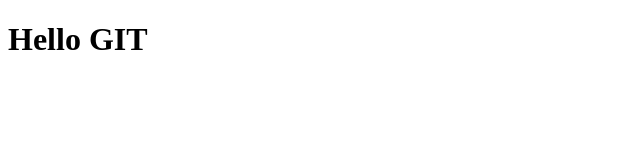
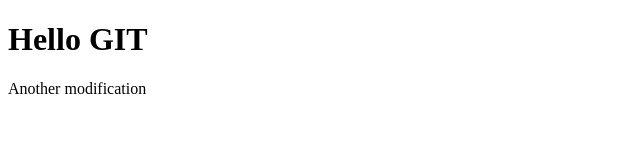
Before and after one commit to BovizLaci/git-for-practice, a plain HTML site: page index.html in a window 1280 px wide. Shown: the whole page, without its empty margins (0-640 px from the left). Drawn offline with Linux system fonts and the light colour scheme.

Commit message:
modified

```diff
--- a/index.html
+++ b/index.html
@@ -8,5 +8,6 @@
 </head>
 <body>
 	<h1>Hello GIT</h1>
+	<p>Another modification</p>
 </body>
 </html>
```
